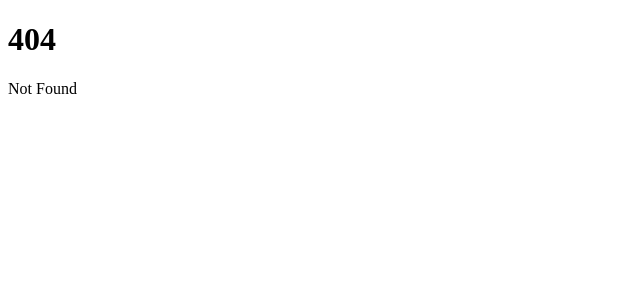
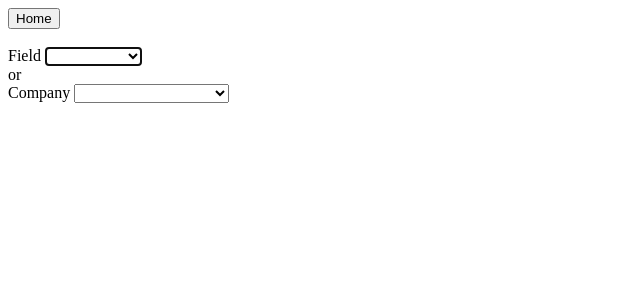
Before and after one commit to gabrielnvian/EmailGenerationPortal, a SvelteKit app: page /generate in a window 1280 px wide. Before the commit this address had no page. Shown: the top 300 px of the page, without its empty margins (0-640 px from the left). Built offline with nearby package versions, Linux system fonts and the light colour scheme.

Commit message:
Add generate page

```diff
--- a/src/routes/+page.svelte
+++ b/src/routes/+page.svelte
@@ -10,6 +10,8 @@
 </script>
 
 <button on:click={() => goto(`${base}/list`)}>List</button>
+<br/>
+<button on:click={() => goto(`${base}/generate`)}>Generate</button>
 <br/>
 <br/>
 
--- /dev/null
+++ b/src/routes/generate/+page.svelte
@@ -0,0 +1,37 @@
+<script lang="ts">
+	import {goto} from "$app/navigation";
+	import {base} from '$app/paths';
+	import {personas} from "../../personas";
+
+	let fieldIdx: number = 0;
+	let companyIdx: number = 0;
+
+	$: fields = new Set($personas.map(persona => persona.field));
+	$: companies = new Set($personas.map(persona => persona.company));
+</script>
+
+<button on:click={() => goto(`${base}/`)}>Home</button>
+<br/>
+<br/>
+
+<label>Field</label>
+<select autofocus bind:value={fieldIdx}>
+	{#each fields as field}
+		<option value={field}>
+			{field}
+		</option>
+	{/each}
+</select>
+
+<br/>
+or
+<br/>
+
+<label>Company</label>
+<select autofocus bind:value={companyIdx}>
+	{#each companies as company}
+		<option value={company}>
+			{company}
+		</option>
+	{/each}
+</select>
```
